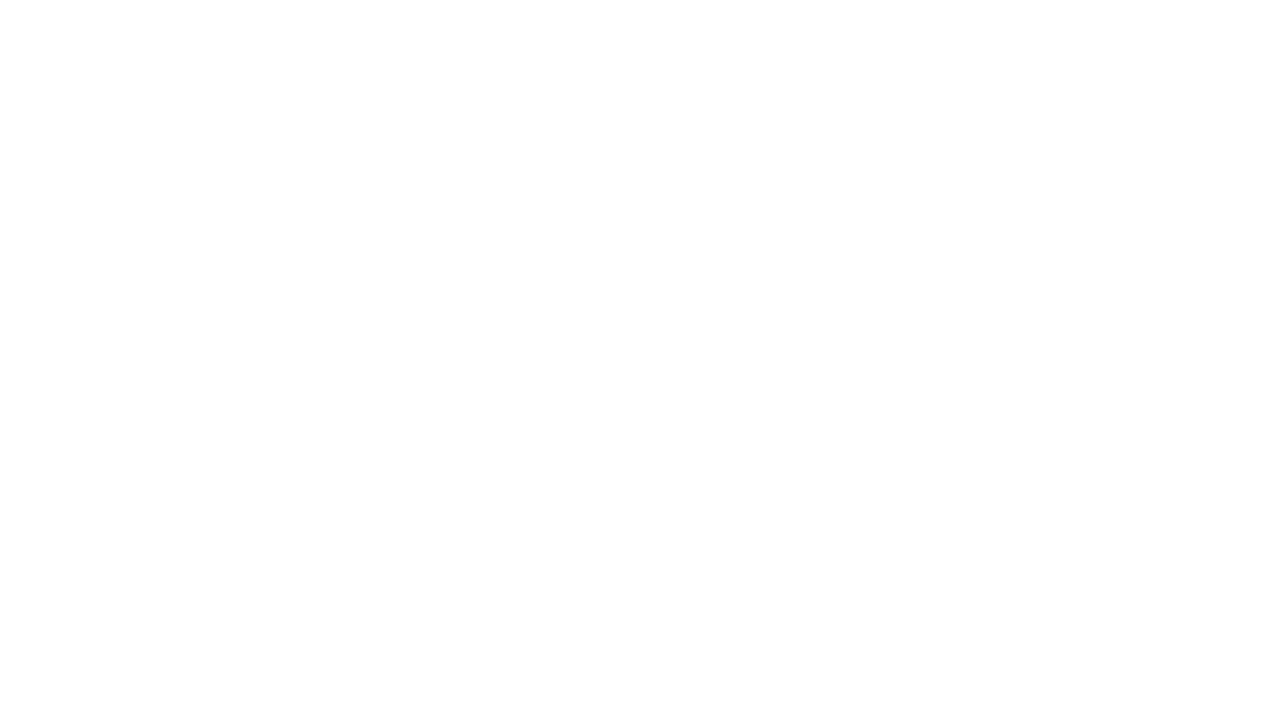
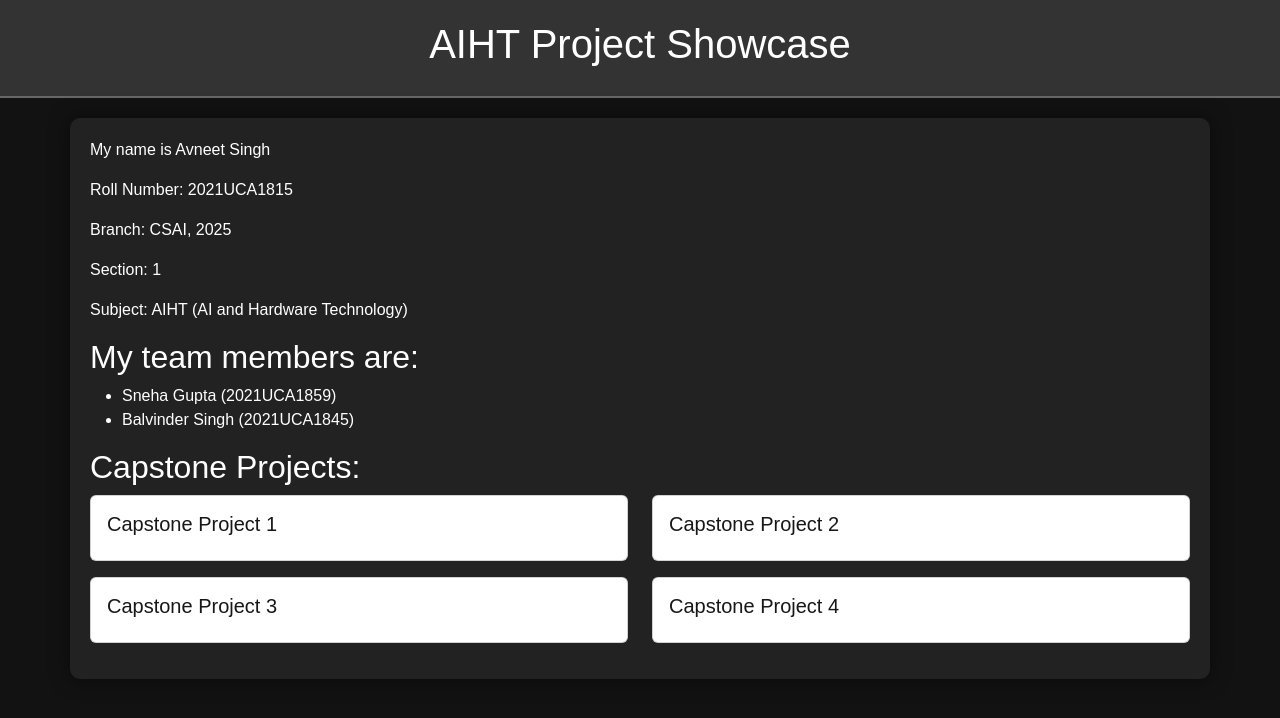
Before and after one commit to avneets2103/AIHT, a plain HTML site: page index.html in a window 1280 px wide. Drawn offline with nearby package versions, Linux system fonts and the light colour scheme; a web font is replaced by a local one.

Commit message:
my Changes

```diff
--- a/index.html
+++ b/index.html
@@ -4,8 +4,105 @@
     <meta charset="UTF-8">
     <meta name="viewport" content="width=device-width, initial-scale=1.0">
     <title>AIHT project</title>
+    <!-- Bootstrap CSS CDN -->
+    <link href="https://cdn.jsdelivr.net/npm/bootstrap@5.3.0-alpha1/dist/css/bootstrap.min.css" rel="stylesheet">
+    <style>
+        body {
+            background-color: #121212;
+            color: #fff;
+            padding-bottom: 20px;
+            font-family: 'Georama', sans-serif;
+        }
+
+        header {
+            background-color: #333;
+            color: #fff;
+            text-align: center;
+            padding: 20px 0;
+            margin-bottom: 20px;
+            border-bottom: 2px solid #666;
+        }
+
+        .container {
+            background-color: #222;
+            padding: 20px;
+            border-radius: 10px;
+            box-shadow: 0 0 20px rgba(0, 0, 0, 0.5);
+        }
+
+        .project-preview {
+            cursor: pointer;
+            transition: transform 0.3s;
+        }
+
+        .project-preview:hover {
+            transform: scale(1.05);
+        }
+
+        .btn-primary {
+            color: #171717;
+        }
+
+        .card-title{
+            color: #171717;
+        }
+    </style>
+    <!-- Google Fonts -->
+    <link rel="stylesheet" href="https://fonts.googleapis.com/css2?family=Georama:wght@400;700&display=swap">
 </head>
 <body>
+    <header>
+        <h1>AIHT Project Showcase</h1>
+    </header>
+    <div class="container">
+        <p>My name is Avneet Singh</p>
+        <p>Roll Number: 2021UCA1815</p>
+        <p>Branch: CSAI, 2025</p>
+        <p>Section: 1</p>
+        <p>Subject: AIHT (AI and Hardware Technology)</p>
 
+        <h2>My team members are:</h2>
+        <ul>
+            <li>Sneha Gupta (2021UCA1859)</li>
+            <li>Balvinder Singh (2021UCA1845)</li>
+        </ul>
+
+        <h2>Capstone Projects:</h2>
+        <div class="row">
+            <div class="col-md-6 mb-3">
+                <div class="card project-preview" onclick="window.location='capstone_project1.html';">
+                    <div class="card-body">
+                        <h5 class="card-title">Capstone Project 1</h5>
+                    </div>
+                </div>
+            </div>
+            <div class="col-md-6 mb-3">
+                <div class="card project-preview" onclick="window.location='capstone_project2.html';">
+                    <div class="card-body">
+                        <h5 class="card-title">Capstone Project 2</h5>
+                    </div>
+                </div>
+            </div>
+        </div>
+        <div class="row">
+            <div class="col-md-6 mb-3">
+                <div class="card project-preview" onclick="window.location='capstone_project3.html';">
+                    <div class="card-body">
+                        <h5 class="card-title">Capstone Project 3</h5>
+                    </div>
+                </div>
+            </div>
+            <div class="col-md-6 mb-3">
+                <div class="card project-preview" onclick="window.location='capstone_project4.html';">
+                    <div class="card-body">
+                        <h5 class="card-title">Capstone Project 4</h5>
+                    </div>
+                </div>
+            </div>
+        </div>
+    </div>
+
+    <!-- Bootstrap JS CDN -->
+    <script src="https://cdn.jsdelivr.net/npm/bootstrap@5.3.0-alpha1/dist/js/bootstrap.bundle.min.js"></script>
 </body>
 </html>
```
Also changed, not shown: 1 other file.
